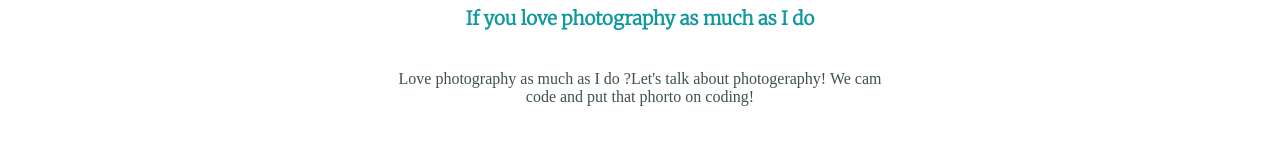
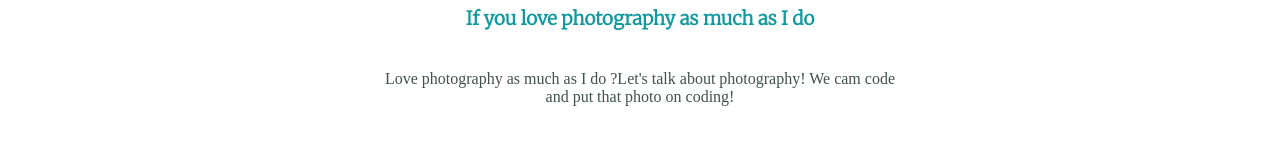
Before and after one commit to bishalgtm717/website, a plain HTML site: page index.html in a window 1280 px wide. Shown: the part 2217-2377 px from the top of the page. Drawn offline with Linux system fonts and the light colour scheme.

Commit message:
index.html

```diff
--- a/index.html
+++ b/index.html
@@ -51,7 +51,7 @@
         <div  class="contact">
             <h2>Get In Touch</h2>
             <h3>If you love photography as much as I do</h3>
-            <p class="contact_message">Love photography as much as I do ?Let's talk about photogeraphy! We cam code and put that phorto on coding!</p>
+            <p class="contact_message">Love photography as much as I do ?Let's talk about photography! We cam code and put that photo on coding!</p>
             <a class="bf"  href="mailto:gautambishal717@gmail.com">CONTACT ME</a>
 
 
```
